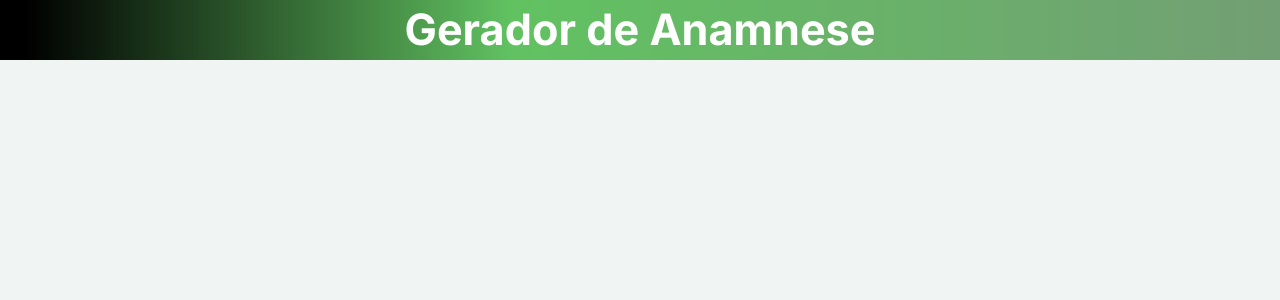
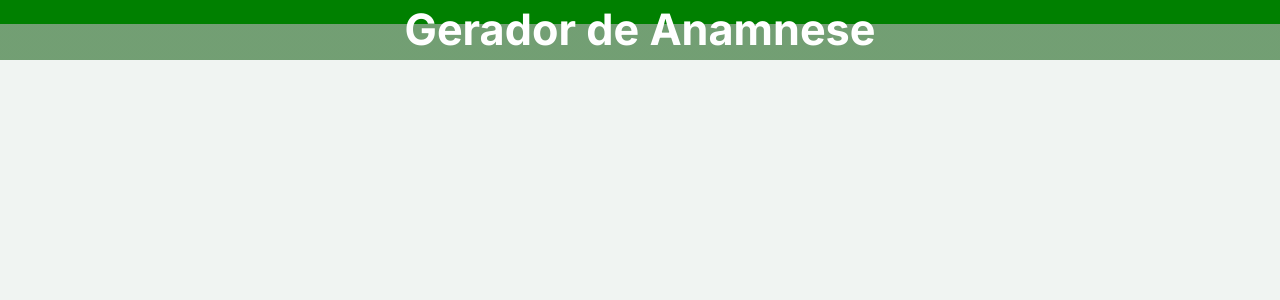
Before and after one commit to GuiVasconcellos/Anamnese_Project, a Django app: template generator/templates/generator/base.html in a window 1280 px wide. Shown: the top 300 px of the page. Run offline with Django 5.2, Linux system fonts and the light colour scheme; the template is opened without the code that fills it, so the values that code supplies are empty.

Commit message:
verda pra cima

```diff
--- a/generator/templates/generator/base.html
+++ b/generator/templates/generator/base.html
@@ -16,8 +16,7 @@
 
 <body>
 
-    <nav style="background: linear-gradient(to right, black 2%, rgb(97, 194, 97) 40%,
-    rgba(1, 82, 1, 0.527) 100%, rgb(97, 194, 97) 40%, black 2%); width: 100%; height: 60px; display: flex; justify-content: center; align-items: center;"
+    <nav style="background: linear-gradient(to top,rgba(1, 82, 1, 0.527) 60%, green 40%); width: 100%; height: 60px; display: flex; justify-content: center; align-items: center;"
         class="navbar navbar-light bg-light">
         <div class="container-fluid" style="text-align: center;">
             <span class="navbar-brand mb-0 h1">
```
